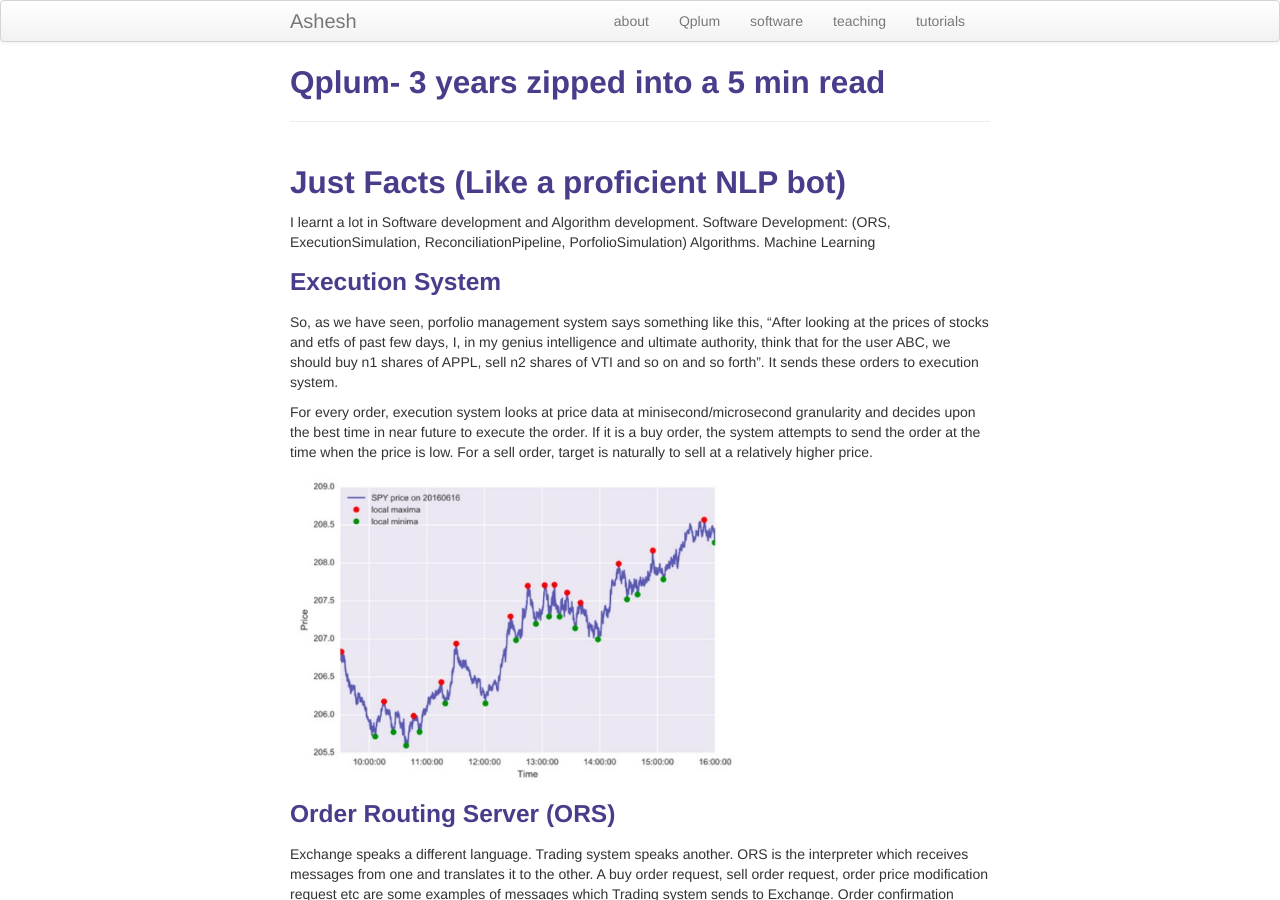
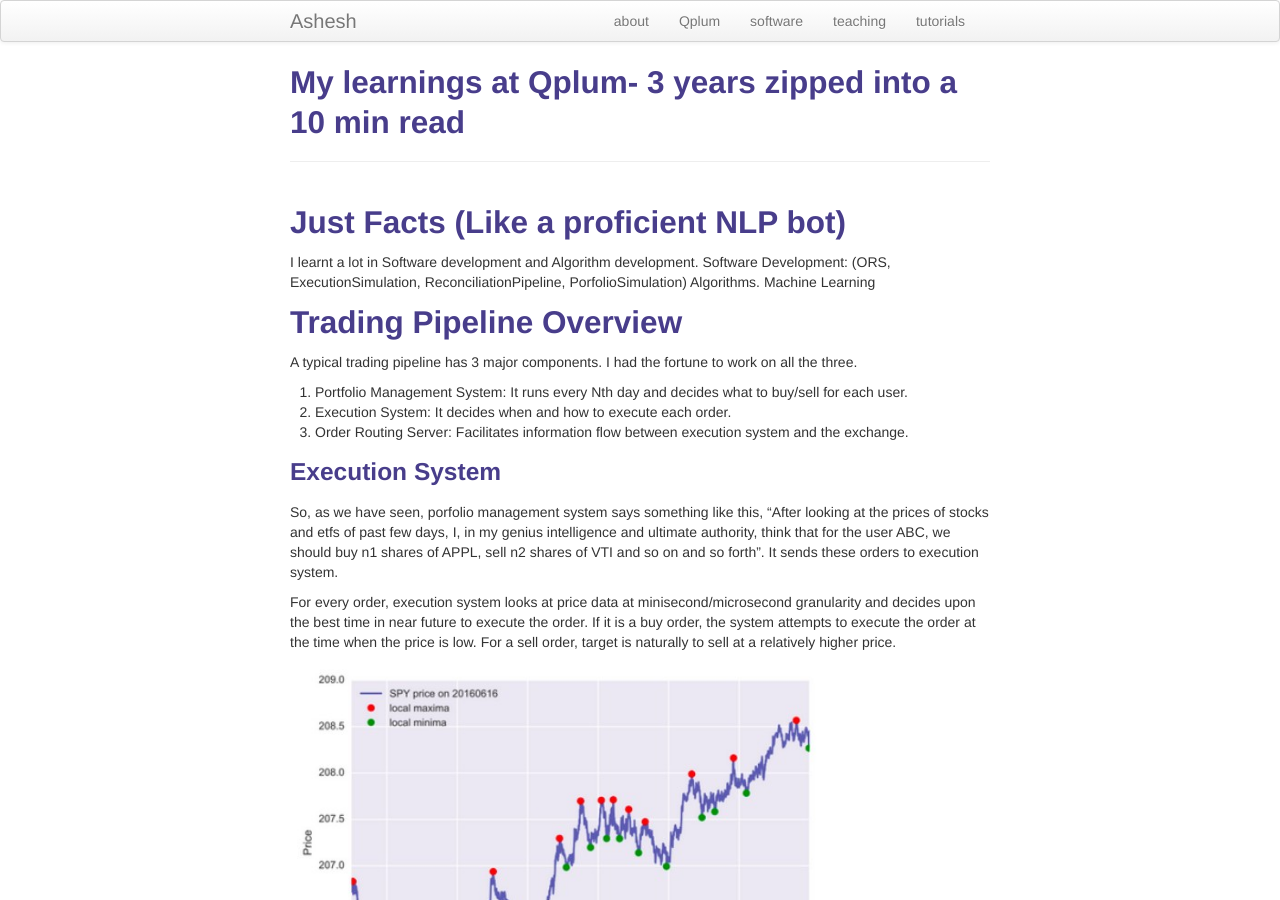
Before and after one commit to ashesh-0/ashesh.github.io, a Jekyll site: the page built from pages/qplum.md, in a window 1280 px wide and 900 px high. Built offline with Jekyll 4.4.1, drawn with Linux system fonts in a browser that asks for light colours.

Commit message:
execution system + ors

```diff
--- a/pages/qplum.md
+++ b/pages/qplum.md
@@ -1,6 +1,6 @@
 ---
 layout: page
-title: Qplum- 3 years zipped into a 5 min read
+title: My learnings at Qplum- 3 years zipped into a 10 min read
 description: My work at Qplum
 ---
 
@@ -10,16 +10,22 @@ Software Development: (ORS, ExecutionSimulation, ReconciliationPipeline, Porfoli
 Algorithms.
 Machine Learning
 
+## Trading Pipeline Overview
+A typical trading pipeline has 3 major components. I had the fortune to work on all the three.
+1. Portfolio Management System: It runs every Nth day and decides what to buy/sell for each user.
+2. Execution System: It decides when and how to execute each order.
+3. Order Routing Server: Facilitates information flow between execution system and the exchange.
+
 ### Execution System
 So, as we have seen, porfolio management system says something like this, "After looking at the prices of stocks and
 etfs of past few days, I, in my genius intelligence and ultimate authority, think that for the user ABC, we should buy
 n1 shares of APPL, sell n2 shares of VTI and so on and so forth". It sends these orders to execution system.
 
 For every order, execution system looks at price data at minisecond/microsecond granularity and decides upon the best
-time in near future to execute the order. If it is a buy order, the system attempts to send the order at the time when
-the price is low. For a sell order, target is naturally to sell at a relatively higher price.
+time in near future to execute the order. If it is a buy order, the system attempts to execute the order at the time
+when the price is low. For a sell order, target is naturally to sell at a relatively higher price.
 
-<img src="../assets/pics/price_minima_maxima.jpg" alt="drawing" width="450"
+<img src="../assets/pics/price_minima_maxima.jpg" alt="drawing" width="550"
 title="At Maxima(Minima) aim is to Sell(Buy)"/>
 
 <!-- ![alt text](../assets/pics/price_minima_maxima.jpg "Local Maximas and Minimas: good time to trade") -->
@@ -30,5 +36,5 @@ one and translates it to the other. A buy order request, sell order request, ord
 some examples of messages which Trading system sends to Exchange. Order confirmation notification, order cancellation
 notification etc. are few examples of messages sent by the exchange.
 
-<img src="../assets/pics/ORS.jpg" alt="drawing" width="450"
+<img src="../assets/pics/ORS.jpg" alt="drawing" width="500"
 title="ORS acts as an interpreter between Execution system and Exchange"/>
```
Also changed, not shown: assets/pics/ORS.jpg.
